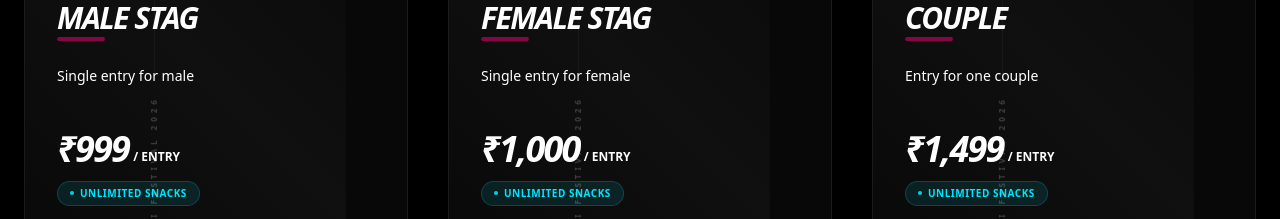
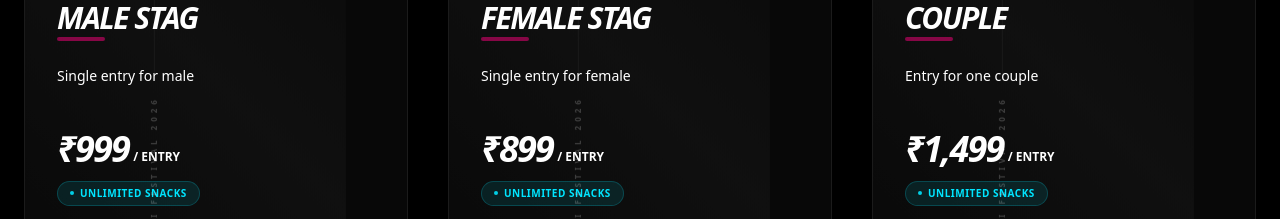
Before and after one commit to JustChargeTechnologies/noirevents, a React (Vite) app in the folder Noir/: page / in a window 1280 px wide. Shown: the part 1760-1979 px from the top of the page. Built offline with nearby package versions, Linux system fonts and the light colour scheme.

Commit message:
feat: Implement a complete event landing page with booking functionality, animations, and smooth scrolling.

```diff
--- a/Noir/src/App.tsx
+++ b/Noir/src/App.tsx
@@ -29,7 +29,7 @@ interface PricingPlan {
 
 const pricingData: PricingPlan[] = [
   { id: 'male-stag', name: 'Male Stag', price: 999, description: 'Single entry for male', extra: 'Unlimited Snacks' },
-  { id: 'female-stag', name: 'Female Stag', price: 1000, description: 'Single entry for female', extra: 'Unlimited Snacks' },
+  { id: 'female-stag', name: 'Female Stag', price: 899, description: 'Single entry for female', extra: 'Unlimited Snacks' },
   { id: 'couple', name: 'Couple', price: 1499, description: 'Entry for one couple',extra:'Unlimited Snacks' },
   { id: 'standing-table', name: 'Standing Table', price: 10000, description: '₹8000 Redeemable' },
   { id: 'vip', name: 'VIP Table', price: 14999, description: '₹12000 Redeemable' },
```
